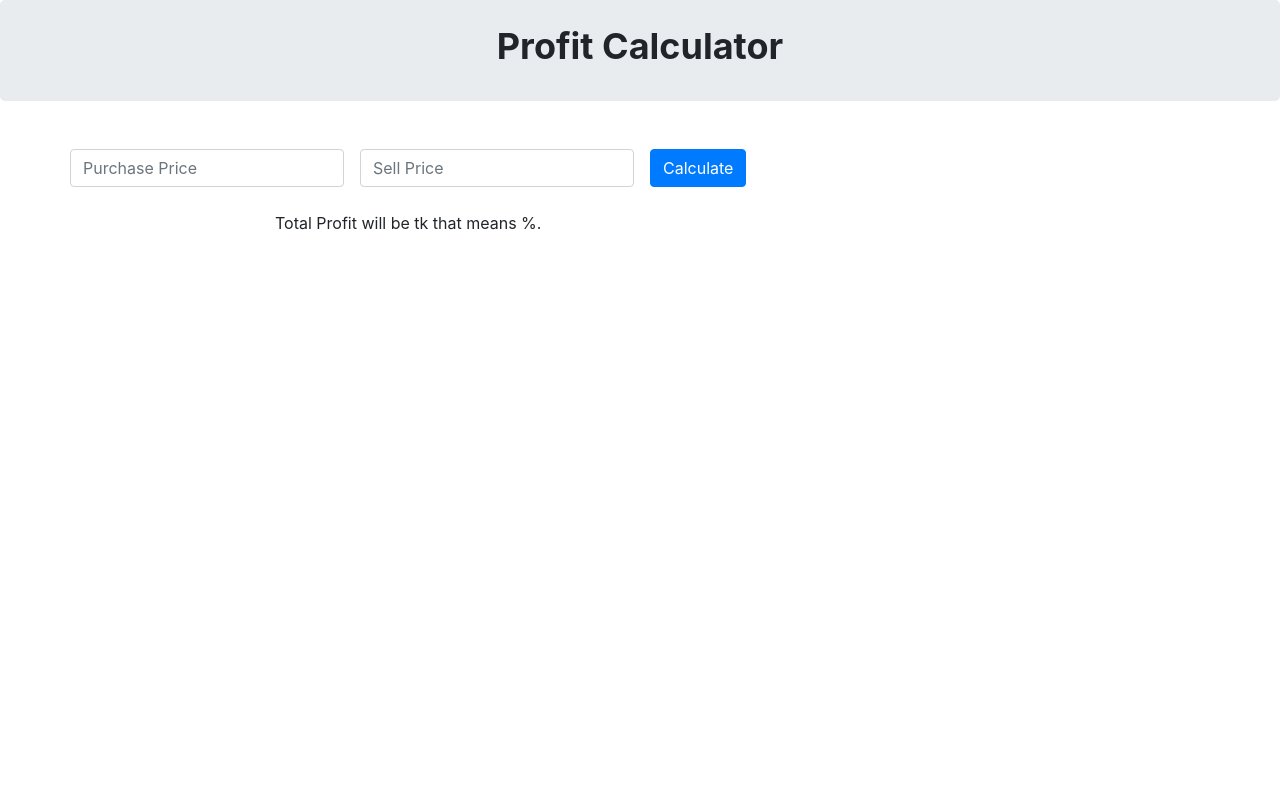
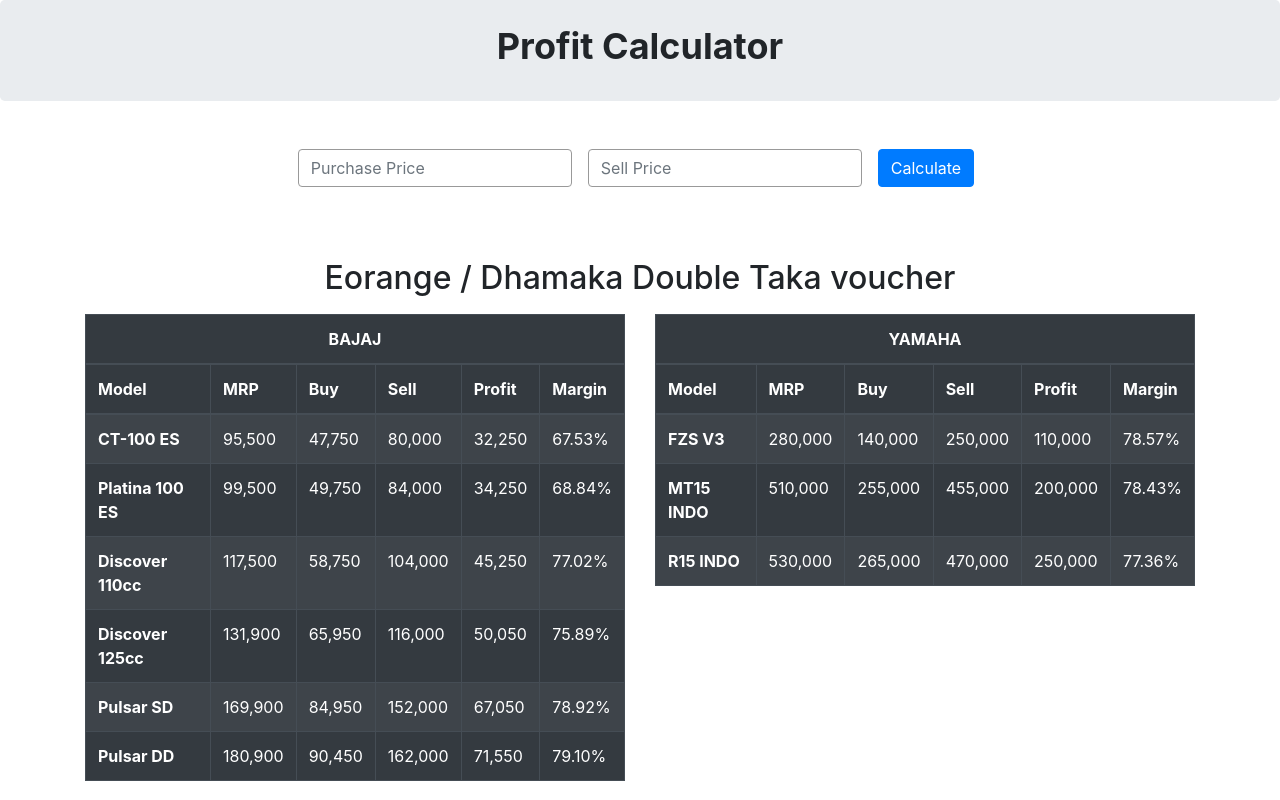
Before and after one commit to faisalahammad/profit-calculator, a plain HTML site: page index.html in a window 1280 px wide. Drawn offline with nearby package versions, Linux system fonts and the light colour scheme.

Commit message:
Calculator pricing table updated for eoranage & Dhamaka double tk voucher

```diff
--- a/index.html
+++ b/index.html
@@ -19,19 +19,143 @@
 		</div>
 
 		<div class="container mt-5">
-			<div class="row">
+			<div class="row pb-5 justify-content-md-center">
 				<div class="col-xs-12">
 					<form class="form-inline">
 						<div class="form-group mr-3">
-							<input type="number" name="disPrice" id="disPrice" class="form-control" placeholder="Purchase Price" required />
+							<input type="number" name="purPrice" id="purPrice" class="form-control" placeholder="Purchase Price" required />
 						</div>
 						<div class="form-group mr-3">
-							<input type="number" name="disPercentage" id="disPercentage" class="form-control" placeholder="Sell Price" required />
+							<input type="number" name="sellPrice" id="sellPrice" class="form-control" placeholder="Sell Price" required />
 						</div>
-						<button type="submit" name="calculate" id="calculate" class="btn btn-primary">Calculate</button>
+						<button type="submit" name="calculate" id="calculate" class="btn btn-primary mr-2">Calculate</button>
+						<button type="submit" name="reset" id="reset" class="btn btn-danger">Reset</button>
 					</form>
 
-					<div class="result text-center mt-4">Total Profit will be <span class="amount"></span>tk that means <span class="percentage"></span>%.</div>
+					<div class="result text-center mt-4"></div>
+				</div>
+			</div>
+
+			<div class="row">
+				<div class="col-lg-12">
+					<h2 class="text-center mb-3">Eorange / Dhamaka Double Taka voucher</h2>
+				</div>
+
+				<div class="col-lg-6 col-sm-12">
+					<table class="table table-bordered table-hover table-striped table-dark">
+						<thead>
+							<tr>
+								<th colspan="6" class="text-center">BAJAJ</th>
+							</tr>
+						</thead>
+						<thead>
+							<tr>
+								<th scope="col">Model</th>
+								<th scope="col">MRP</th>
+								<th scope="col">Buy</th>
+								<th scope="col">Sell</th>
+								<th scope="col">Profit</th>
+								<th scope="col">Margin</th>
+							</tr>
+						</thead>
+						<tbody>
+							<tr>
+								<th scope="row">CT-100 ES</th>
+								<td>95,500</td>
+								<td>47,750</td>
+								<td>80,000</td>
+								<td>32,250</td>
+								<td>67.53%</td>
+							</tr>
+							<tr>
+								<th scope="row">Platina 100 ES</th>
+								<td>99,500</td>
+								<td>49,750</td>
+								<td>84,000</td>
+								<td>34,250</td>
+								<td>68.84%</td>
+							</tr>
+							<tr>
+								<th scope="row">Discover 110cc</th>
+								<td>117,500</td>
+								<td>58,750</td>
+								<td>104,000</td>
+								<td>45,250</td>
+								<td>77.02%</td>
+							</tr>
+							<tr>
+								<th scope="row">Discover 125cc</th>
+								<td>131,900</td>
+								<td>65,950</td>
+								<td>116,000</td>
+								<td>50,050</td>
+								<td>75.89%</td>
+							</tr>
+							<tr>
+								<th scope="row">Pulsar SD</th>
+								<td>169,900</td>
+								<td>84,950</td>
+								<td>152,000</td>
+								<td>67,050</td>
+								<td>78.92%</td>
+							</tr>
+							<tr>
+								<th scope="row">Pulsar DD</th>
+								<td>180,900</td>
+								<td>90,450</td>
+								<td>162,000</td>
+								<td>71,550</td>
+								<td>79.10%</td>
+							</tr>
+						</tbody>
+					</table>
+				</div>
+
+				<div class="col-lg-6 col-sm-12">
+					<table class="table table-bordered table-hover table-striped table-dark">
+						<thead>
+							<tr>
+								<th colspan="6" class="text-center">YAMAHA</th>
+							</tr>
+						</thead>
+						<thead>
+							<tr>
+								<th scope="col">Model</th>
+								<th scope="col">MRP</th>
+								<th scope="col">Buy</th>
+								<th scope="col">Sell</th>
+								<th scope="col">Profit</th>
+								<th scope="col">Margin</th>
+							</tr>
+						</thead>
+						<tbody>
+							<tr>
+								<th scope="row">FZS V3</th>
+								<td>280,000</td>
+								<td>140,000</td>
+								<td>250,000</td>
+								<td>110,000</td>
+								<td>78.57%</td>
+							</tr>
+
+							<tr>
+								<th scope="row">MT15 INDO</th>
+								<td>510,000</td>
+								<td>255,000</td>
+								<td>455,000</td>
+								<td>200,000</td>
+								<td>78.43%</td>
+							</tr>
+							<tr>
+								<th scope="row">R15 INDO</th>
+								<td>530,000</td>
+								<td>265,000</td>
+								<td>470,000</td>
+								<td>250,000</td>
+								<td>77.36%</td>
+							</tr>
+						</tbody>
+					</table>
 				</div>
 			</div>
 		</div>
--- a/main.js
+++ b/main.js
@@ -1,13 +1,36 @@
-let disPrice = document.querySelector('#disPrice').value;
-let disPercentage = document.querySelector('#disPercentage').nodeValue;
-let calculate = document.querySelector('#calculate');
-let result = document.querySelector('#result');
+let calculate = document.querySelector("#calculate");
+// let inputs = document.querySelector("input");
+let reset = document.querySelector("#reset");
 
-calculate.addEventListener('click',function(e){
-    let disAmount = disPrice/100*disPercentage;
-    let afterDiscount = (disPrice - disAmount).toFixed(2);
-    result.after(`<p>${afterDiscount}</p>`);
-    console.log(disPrice);
+// Calculation target dom
+let result = document.querySelector(".result");
+let amount = document.querySelector(".amount");
+let percentage = document.querySelector(".percentage");
 
-    e.preventDefault();
+// Show/Hide
+reset.style.display = "none";
+
+calculate.addEventListener("click", function (e) {
+	let purPrice = document.querySelector("#purPrice").value;
+	let sellPrice = document.querySelector("#sellPrice").value;
+
+	if (purPrice == "" || sellPrice == "") {
+		alert("Both value is required for calculation!");
+	} else {
+		// Main Calculation
+		let profit = sellPrice - purPrice;
+		let profitPerc = ((profit / purPrice) * 100).toFixed(2);
+
+		let message = `Total profit will be <b>${profit}tk</b> that means <b>${profitPerc}%</b>.`;
+		result.innerHTML = message;
+
+		reset.style.display = "block";
+
+		reset.addEventListener("click", (e) => {
+			location.reload();
+			e.preventDefault();
+		});
+	}
+
+	e.preventDefault();
 });
--- a/style.css
+++ b/style.css
@@ -1,7 +1,10 @@
 .jumbotron {
-  padding: 25px 0;
+	padding: 25px 0;
 }
 .jumbotron h1 {
-  font-size: 36px;
-  font-weight: bold;
+	font-size: 36px;
+	font-weight: bold;
 }
+.form-control {
+	border-color: #999;
+}
```
Also changed, not shown: 1 other file.
